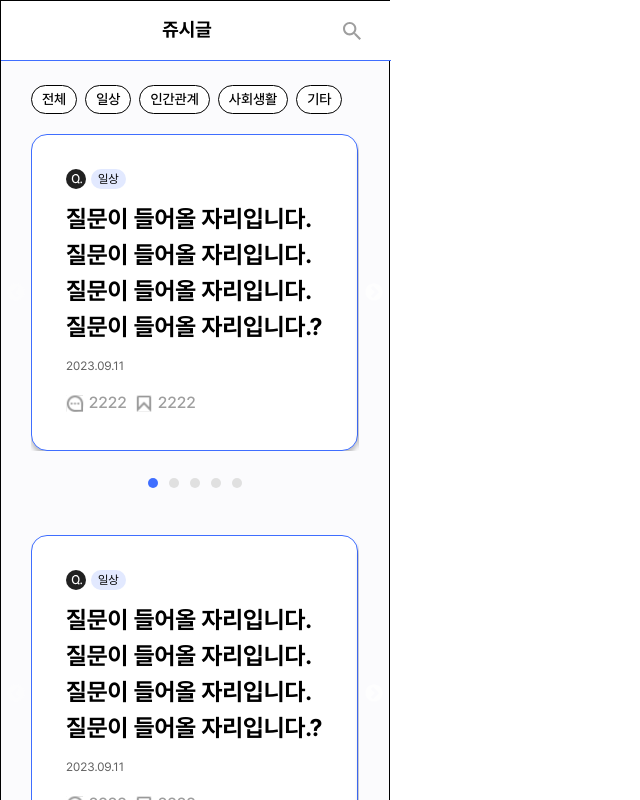
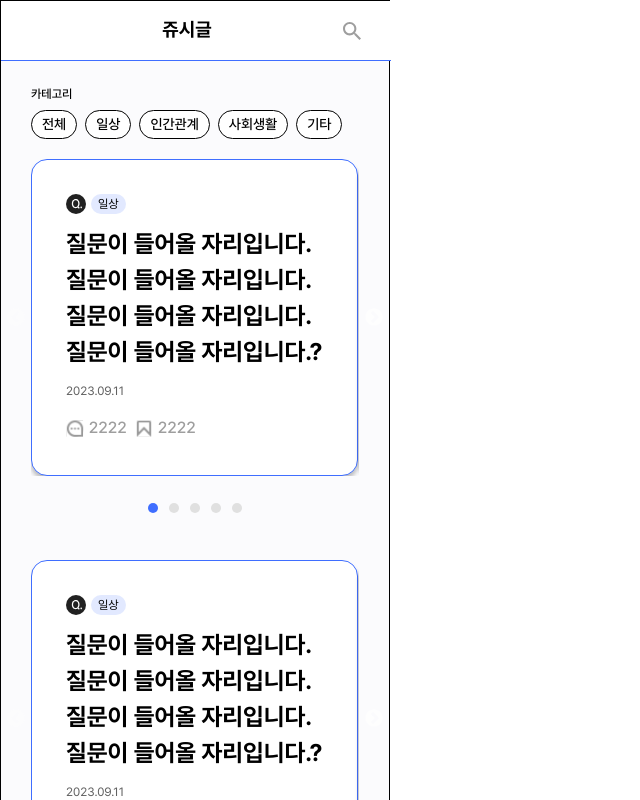
Before and after one commit to whatever-mentoring/juitcy-front, a React (Create React App) app: page / in a window 1280 px wide. Shown: the top 800 px of the page, without its empty margins (0-640 px from the left). Built offline with nearby package versions, Linux system fonts and the light colour scheme.

Commit message:
style: 카테고리 텍스트 추가

```diff
--- a/src/components/CategoryBar.tsx
+++ b/src/components/CategoryBar.tsx
@@ -1,14 +1,16 @@
-import styled from "styled-components";
-import Category from "./Category";
-import { useState } from "react";
+import styled from 'styled-components';
+import Category from './Category';
+import { useState } from 'react';
+import { Column, Row } from 'assets/common';
+import Typo from 'styles/Typo';
 
 const CategoryBar = () => {
   const [categories, setCategories] = useState([
-        { id: 1, name: "전체", selected: false },
-        { id: 2, name: "일상", selected: false },
-        { id: 3, name: "인간관계", selected: false },
-        { id: 4, name: "사회생활", selected: false },
-        { id: 5, name: "기타", selected: false },
+    { id: 1, name: '전체', selected: false },
+    { id: 2, name: '일상', selected: false },
+    { id: 3, name: '인간관계', selected: false },
+    { id: 4, name: '사회생활', selected: false },
+    { id: 5, name: '기타', selected: false },
   ]);
   const handleClick = (id: number) => {
     const updatedCategories = categories.map((category) => {
@@ -23,6 +25,8 @@ const CategoryBar = () => {
 
   return (
     <Container>
+      <Typo.s1>카테고리</Typo.s1>
+      <Row gap={8}>
         {categories.map((category) => (
           <Category
             key={category.id}
@@ -32,14 +36,14 @@ const CategoryBar = () => {
             onClick={handleClick}
           />
         ))}
+      </Row>
     </Container>
   );
 };
 
 export default CategoryBar;
 
-const Container = styled.div`
-    display: flex;
-    flex-direction: row;
-    gap: 8px;
+const Container = styled(Column)`
+  width: 100%;
+  gap: 7px;
 `;
```
Lines whose indentation alone changed are shown as unchanged.
